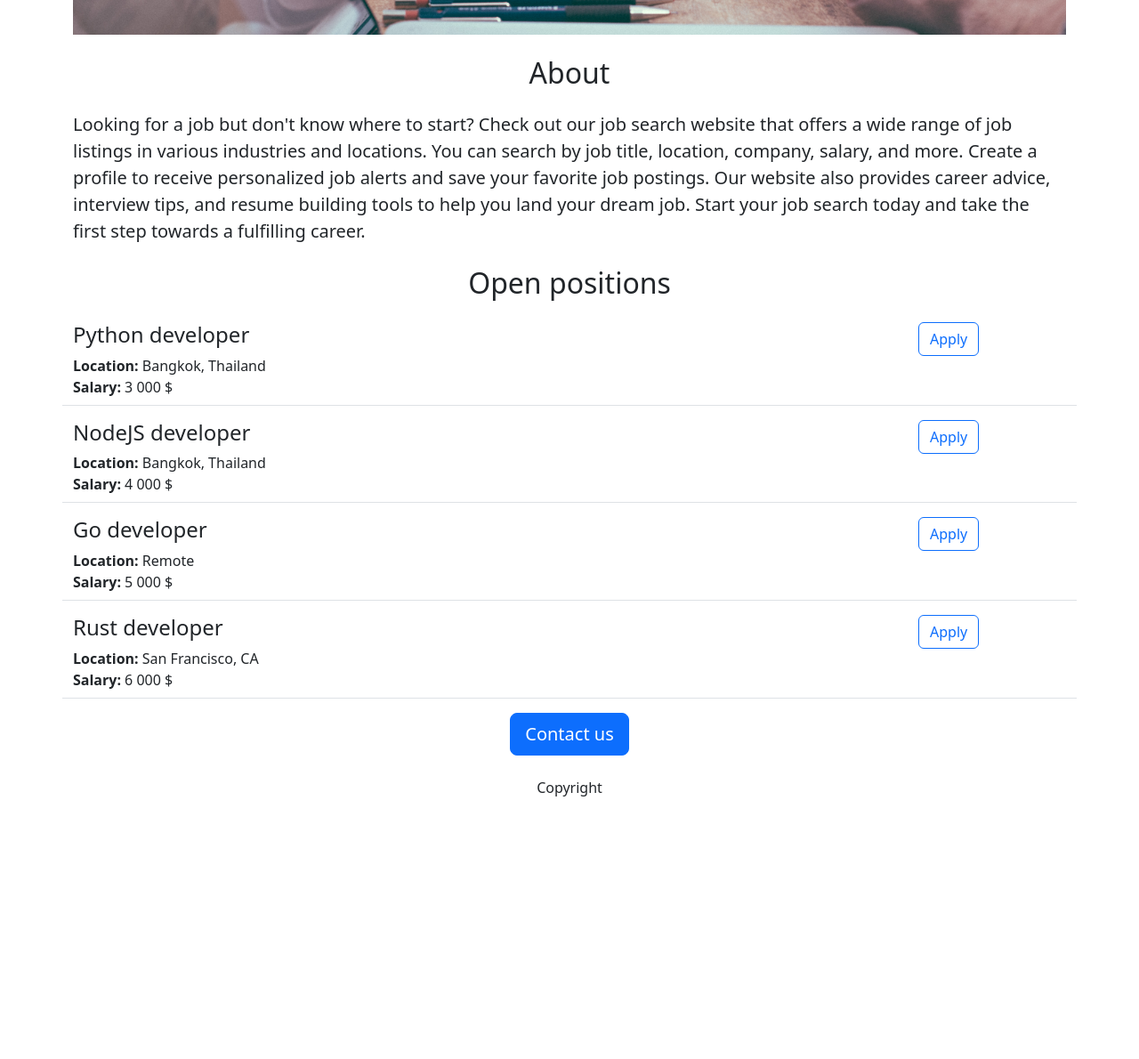
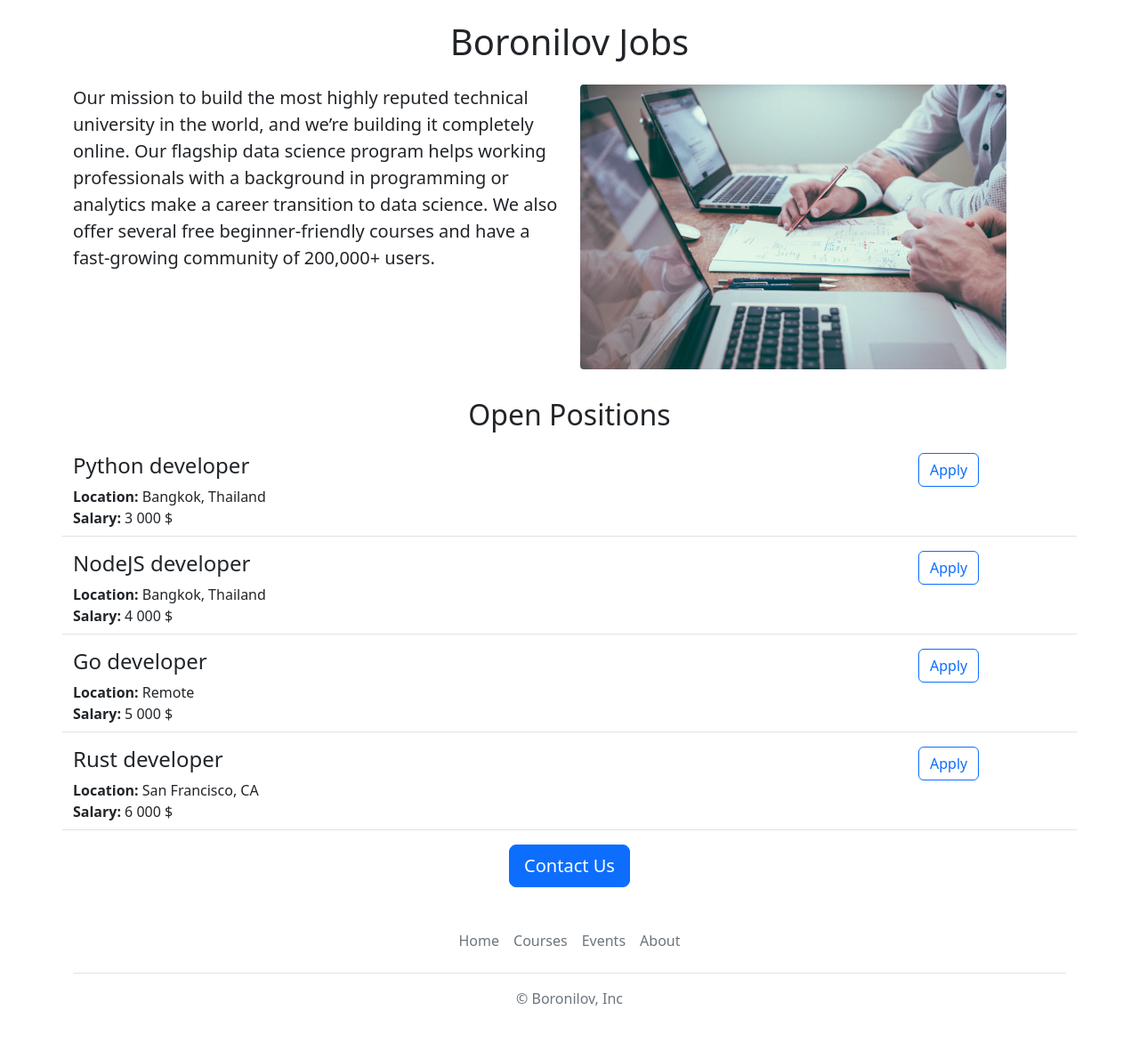
Before and after one commit to aboronilov/flask-ddas-jobs, a Flask app: page / in a window 1280 px wide. Shown: the part 417-1607 px from the top of the page at 89% size. Before the commit the page ends 1312 px from the top, so only its background shows below. Run offline with Flask 3, Linux system fonts and the light colour scheme.

Commit message:
navbar and footer

```diff
--- a/templates/base.html
+++ /dev/null
@@ -1,24 +0,0 @@
-<!DOCTYPE html>
-<html lang="en">
-<head>
-    <meta charset="UTF-8">
-    <meta http-equiv="X-UA-Compatible" content="IE=edge">
-    <meta name="viewport" content="width=device-width, initial-scale=1.0">
-    <title>
-        {% block title%}
-        {% endblock title %}
-    </title>
-    <style>
-        #banner {
-            height: 360px;
-            width: 100%;
-            object-fit: cover;
-        }
-    </style>
-    <link href="https://cdn.jsdelivr.net/npm/bootstrap@5.3.0-alpha3/dist/css/bootstrap.min.css" rel="stylesheet" integrity="sha384-KK94CHFLLe+nY2dmCWGMq91rCGa5gtU4mk92HdvYe+M/SXH301p5ILy+dN9+nJOZ" crossorigin="anonymous">
-</head>
-<body>
-    {% block content %}
-    {% endblock content %}
-</body>
-</html>
--- /dev/null
+++ b/templates/footer.html
@@ -0,0 +1,12 @@
+<div class="container">
+    <footer class="py-3 my-4">
+      <ul class="nav justify-content-center border-bottom pb-3 mb-3">
+        <li class="nav-item"><a  target="_blank" href="https://www.jovian.ai" class="nav-link px-2 text-muted">Home</a></li>
+        <li class="nav-item"><a  target="_blank" href="https://jovian.ai/learn" class="nav-link px-2 text-muted">Courses</a></li>
+
+        <li class="nav-item"><a target="_blank" href="https://jovian.ai/events" class="nav-link px-2 text-muted">Events</a></li>
+        <li class="nav-item"><a  target="_blank" href="https://jovian.ai/about" class="nav-link px-2 text-muted">About</a></li>
+      </ul>
+      <p class="text-center text-muted">&copy; Boronilov, Inc</p>
+    </footer>
+  </div>
--- a/templates/home.html
+++ b/templates/home.html
@@ -1,20 +1,46 @@
-{% extends 'base.html' %}
-
-{% block title %}Jobs{% endblock title %}
-
-{% block content %}
+<!DOCTYPE html>
+<html>
+  <head>
+    <title>Boronilov Careers</title>
+    <meta charset="utf-8">
+    <meta name="viewport" content="width=device-width, initial-scale=1">
+    <link href="https://cdn.jsdelivr.net/npm/bootstrap@5.2.0-beta1/dist/css/bootstrap.min.css" rel="stylesheet" integrity="sha384-0evHe/X+R7YkIZDRvuzKMRqM+OrBnVFBL6DOitfPri4tjfHxaWutUpFmBp4vmVor" crossorigin="anonymous">
+    <style>
+      #banner {
+        height: 360px;
+        width: 100%;
+        object-fit:cover;
+        margin-bottom: 16px;
+      }
+    </style>
+  </head>
+  <body>
+    {% include 'nav.html' %}
+    <img class="img-fluid" id="banner" src="https://www.systemoneservices.com/wp-content/uploads/2015/06/careers.jpg" >
     <div class="container">
-        <h1 class="text-center my-4">Boronilov Jobs</h1>
-        <img class="img-fluid" src="../static/img/scott-graham-5fNmWej4tAA-unsplash.jpg" id="banner" alt="career" height="320">
-        <h2 class="text-center my-4">About</h2>
-        <p class="lead">Looking for a job but don't know where to start? Check out our job search website that offers a wide range of job listings in various industries and locations. You can search by job title, location, company, salary, and more. Create a profile to receive personalized job alerts and save your favorite job postings. Our website also provides career advice, interview tips, and resume building tools to help you land your dream job. Start your job search today and take the first step towards a fulfilling career.</p>
-        <h2 class="text-center my-4">Open positions</h2>
+      <h1 class="text-center mt-2 mb-4">
+        Boronilov Jobs
+      </h1>
+      <div class="row" style="margin-bottom:32px">
+        <div class="col-md-6">
+      <p class="lead">
+        Our mission to build the most highly reputed technical university in the world, and we’re building it completely online. Our flagship data science program helps working professionals with a background in programming or analytics make a career transition to data science. We also offer several free beginner-friendly courses and have a fast-growing community of 200,000+ users.
+      </p>
+        </div>
+        <div class="d-none d-md-block col-md-6">
+        <img src="/static/img/scott-graham-5fNmWej4tAA-unsplash.jpg" style="height:320px;border-radius:4px;">
+        </div>
+      </div>
+      <h2 class="text-center mt-2 mb-4">Open Positions</h2>
+      <div>
         {% for item in jobs %}
-            {% include 'jobitem.html' %}
+          {% include 'jobitem.html' %}
         {% endfor %}
-        <div class="text-center">
-            <button class="btn btn-primary btn-lg mb-4">Contact us</button>
-            <p>Copyright</p>
-        </div>
+      </div>
+      <div class="text-center">
+      <a class="btn btn-primary btn-lg" href="mailto:hello@jovian.ai?subject=Question%20about%20Job%20Opernings&body=My%20name%3A%20%3Cyour%20name%20here%3E%0D%0A%0D%0AMy%20questions%3A%20%3Center%20question%20here%3E%0D%0A">Contact Us</a>
+      </div>
     </div>
-{% endblock content %}
+    {% include 'footer.html' %}
+  </body>
+</html>
--- a/templates/jobitem.html
+++ b/templates/jobitem.html
@@ -7,6 +7,6 @@
         {% endif %}
     </div>
     <div class="col-2">
-        <button type="button" class="btn btn-outline-primary">Apply</button>
+        <a href="mailto:boronilov@gmail.com" type="button" class="btn btn-outline-primary float-right align-middle" target="_blank">Apply</a>
     </div>
 </div>
--- /dev/null
+++ b/templates/nav.html
@@ -0,0 +1,9 @@
+<nav class="navbar shadow-sm fixed-top bg-white">
+    <div class="container-fluid">
+      <a class="navbar-brand" href="#">
+        <img src="/static/img/logo.png" alt="" width="30" height="24" class="d-inline-block align-text-top">
+        Boronilov
+      </a>
+    </div>
+  </nav>
+  <div style="height:56px"></div>
```
Also changed, not shown: static/img/career.jpg (added), static/img/logo.png (added), static/img/logo.svg (added).
